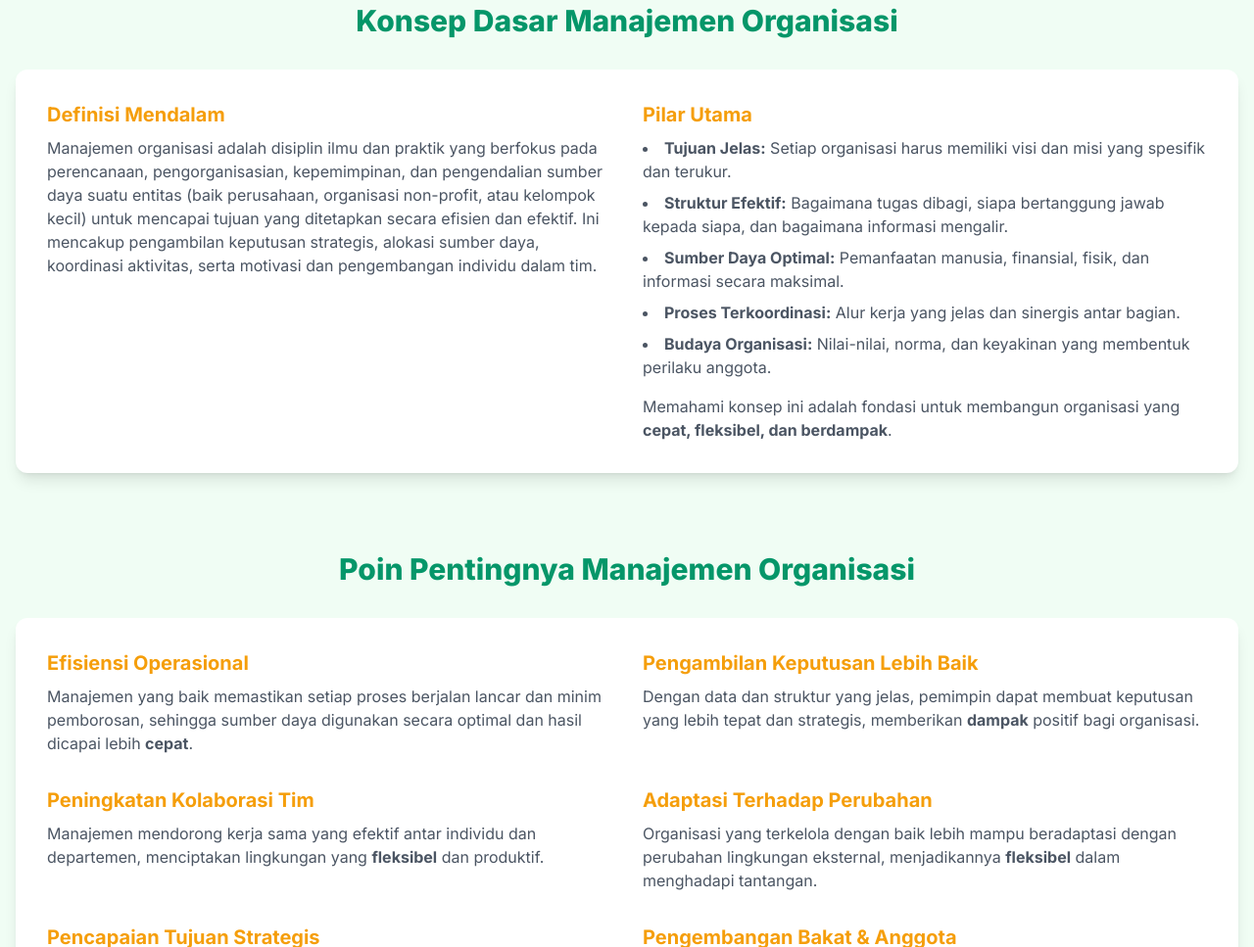
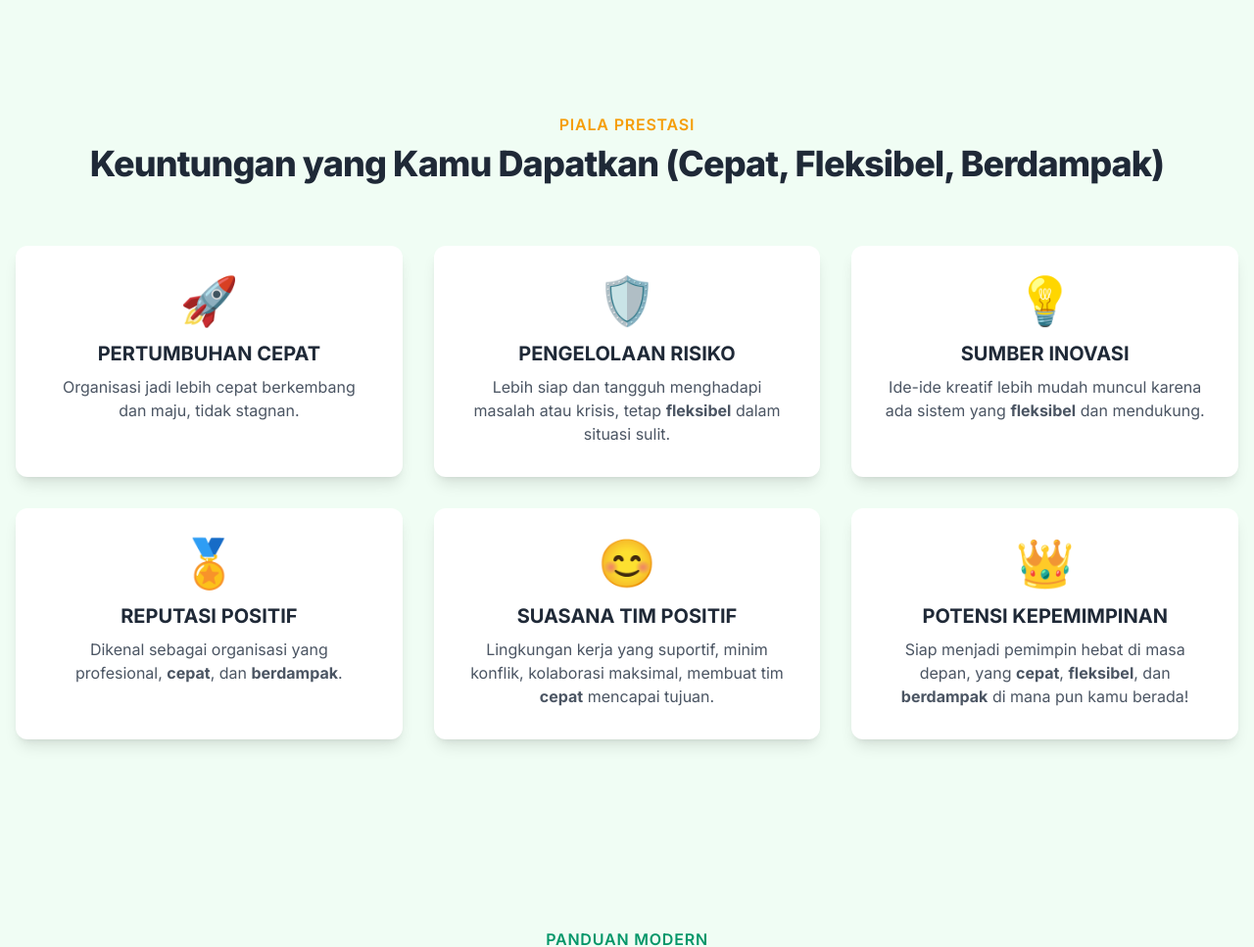
Before and after one commit to rohisrachman/manajemen-organisasi-gen-z, a plain HTML site: page index.html in a window 1280 px wide. Shown: the part 1833-2800 px from the top of the page at 98% size. Drawn offline with nearby package versions, Linux system fonts and the light colour scheme.

Commit message:
Update index.html

```diff
--- a/index.html
+++ b/index.html
@@ -6,7 +6,7 @@
     <title>Manajemen Organisasi ala Gen Z: Cepat, Fleksibel, Berdampak</title>
 
     <!-- Chosen Palette: Stadium Vibes (Primary Background: #F0FDF4 - Very light green, Accent 1: #059669 - Darker Green, Accent 2: #F59E0B - Amber/Gold, Text/Primary: #1F2937 - Dark Slate Gray, Secondary Content/Borders: #9CA3AF - Medium Gray, Tertiary/Subtle: #DBEAFE - Light Blue) -->
-    <!-- Application Structure Plan: A single-page, vertical scrolling narrative experience. The structure guides the user from a high-level hook (Hero) -> foundational knowledge ('What' & 'Why' with new 'Konsep Dasar' and 'Poin Pentingnya MO') -> tangible benefits ('Loot') -> modern application ('Gen Z Update') -> new 'Tantangan MO Gen Z' -> new 'Strategi Sukses Organisasi Gen Z' -> a new 'Harapan untuk Organisasi Ini' (Word Cloud) -> conclusion (CTA). The Hall of Fame and Sandbox sections have been removed per user request, making the flow more concise. -->
+    <!-- Application Structure Plan: A single-page, vertical scrolling narrative experience. The structure guides the user from a high-level hook (Hero) -> foundational knowledge ('What' & 'Why') -> tangible benefits ('Loot') -> modern application ('Gen Z Update') -> new 'Tantangan MO Gen Z' -> new 'Strategi Sukses Organisasi Gen Z' -> a new 'Harapan untuk Organisasi Ini' (Word Cloud) -> conclusion (CTA). 'Konsep Dasar Manajemen Organisasi' and 'Poin Pentingnya Manajemen Organisasi' sections have been removed per user request. The Hall of Fame and Sandbox sections have been removed per user request, making the flow more concise. -->
     <!-- Visualization & Content Choices:
         - Hero: Goal: Hook -> Visual headline & bold text -> Justification: Grab attention instantly with World Cup theme.
         - POLC Diagram: Goal: Organize -> HTML/CSS Diagram -> Interaction: Static visual aid -> Justification: Simplifies the core framework without complex libraries.
@@ -146,7 +146,7 @@
                 Kuasai strategi yang membuatmu lincah beradaptasi, bergerak cepat, dan menghasilkan perubahan nyata dalam setiap proyek dan karirmu.
             </p>
             <p class="mt-2 text-lg md:text-xl text-gray-600 font-semibold">
-                Jihad Nurul Islami
+                Oleh : Jihad Nurul Islami
             </p>
             <a href="#the-what-and-why" class="mt-10 inline-block secondary-bg text-white font-bold py-3 px-8 rounded-full text-lg shadow-lg hover:bg-opacity-90 transition-transform transform hover:scale-105">
                 Kick-Off Pembelajaran 👇
@@ -211,59 +211,6 @@
                                     <p><strong class="block text-lg">Tim Makin Kompak (Cepat & Berdampak):</strong> Menciptakan suasana positif, minim drama. Semua tahu perannya, yang membuat tim bergerak <strong>cepat</strong> dan <strong>berdampak</strong>.</p>
                                 </li>
                             </ul>
-                        </div>
-                    </div>
-                </div>
-
-                <!-- New Sub-section: Konsep Dasar Manajemen Organisasi -->
-                <div class="mt-20 fade-in">
-                    <h3 class="text-3xl font-extrabold secondary-color text-center mb-8">Konsep Dasar Manajemen Organisasi</h3>
-                    <div class="grid md:grid-cols-2 gap-8 bg-white p-8 rounded-xl shadow-lg">
-                        <div>
-                            <h4 class="font-bold text-xl accent-color mb-2">Definisi Mendalam</h4>
-                            <p class="text-gray-600">Manajemen organisasi adalah disiplin ilmu dan praktik yang berfokus pada perencanaan, pengorganisasian, kepemimpinan, dan pengendalian sumber daya suatu entitas (baik perusahaan, organisasi non-profit, atau kelompok kecil) untuk mencapai tujuan yang ditetapkan secara efisien dan efektif. Ini mencakup pengambilan keputusan strategis, alokasi sumber daya, koordinasi aktivitas, serta motivasi dan pengembangan individu dalam tim.</p>
-                        </div>
-                        <div>
-                            <h4 class="font-bold text-xl accent-color mb-2">Pilar Utama</h4>
-                            <ul class="list-disc list-inside text-gray-600 space-y-2">
-                                <li><strong>Tujuan Jelas:</strong> Setiap organisasi harus memiliki visi dan misi yang spesifik dan terukur.</li>
-                                <li><strong>Struktur Efektif:</strong> Bagaimana tugas dibagi, siapa bertanggung jawab kepada siapa, dan bagaimana informasi mengalir.</li>
-                                <li><strong>Sumber Daya Optimal:</strong> Pemanfaatan manusia, finansial, fisik, dan informasi secara maksimal.</li>
-                                <li><strong>Proses Terkoordinasi:</strong> Alur kerja yang jelas dan sinergis antar bagian.</li>
-                                <li><strong>Budaya Organisasi:</strong> Nilai-nilai, norma, dan keyakinan yang membentuk perilaku anggota.</li>
-                            </ul>
-                            <p class="text-gray-600 mt-4">Memahami konsep ini adalah fondasi untuk membangun organisasi yang <strong>cepat, fleksibel, dan berdampak</strong>.</p>
-                        </div>
-                    </div>
-                </div>
-
-                <!-- New Sub-section: Poin Pentingnya Manajemen Organisasi -->
-                <div class="mt-20 fade-in">
-                    <h3 class="text-3xl font-extrabold secondary-color text-center mb-8">Poin Pentingnya Manajemen Organisasi</h3>
-                    <div class="grid md:grid-cols-2 gap-8 bg-white p-8 rounded-xl shadow-lg">
-                        <div>
-                            <h4 class="font-bold text-xl accent-color mb-2">Efisiensi Operasional</h4>
-                            <p class="text-gray-600">Manajemen yang baik memastikan setiap proses berjalan lancar dan minim pemborosan, sehingga sumber daya digunakan secara optimal dan hasil dicapai lebih <strong>cepat</strong>.</p>
-                        </div>
-                        <div>
-                            <h4 class="font-bold text-xl accent-color mb-2">Pengambilan Keputusan Lebih Baik</h4>
-                            <p class="text-gray-600">Dengan data dan struktur yang jelas, pemimpin dapat membuat keputusan yang lebih tepat dan strategis, memberikan <strong>dampak</strong> positif bagi organisasi.</p>
-                        </div>
-                        <div>
-                            <h4 class="font-bold text-xl accent-color mb-2">Peningkatan Kolaborasi Tim</h4>
-                            <p class="text-gray-600">Manajemen mendorong kerja sama yang efektif antar individu dan departemen, menciptakan lingkungan yang <strong>fleksibel</strong> dan produktif.</p>
-                        </div>
-                        <div>
-                            <h4 class="font-bold text-xl accent-color mb-2">Adaptasi Terhadap Perubahan</h4>
-                            <p class="text-gray-600">Organisasi yang terkelola dengan baik lebih mampu beradaptasi dengan perubahan lingkungan eksternal, menjadikannya <strong>fleksibel</strong> dalam menghadapi tantangan.</p>
-                        </div>
-                        <div>
-                            <h4 class="font-bold text-xl accent-color mb-2">Pencapaian Tujuan Strategis</h4>
-                            <p class="text-gray-600">Dengan perencanaan dan eksekusi yang terstruktur, organisasi lebih mungkin mencapai visi dan misi jangka panjangnya, menghasilkan <strong>dampak</strong> yang signifikan.</p>
-                        </div>
-                        <div>
-                            <h4 class="font-bold text-xl accent-color mb-2">Pengembangan Bakat & Anggota</h4>
-                            <p class="text-gray-600">Manajemen yang efektif menciptakan peluang bagi anggota untuk tumbuh dan berkembang, meningkatkan potensi individu dan kolektif yang pada akhirnya <strong>berdampak</strong> positif pada organisasi.</p>
                         </div>
                     </div>
                 </div>
@@ -517,7 +464,7 @@
                     const span = document.createElement('span');
                     span.textContent = word;
 
-                    let fontSizeClass = 'text-sm';
+                    let fontSizeClass = 'text-base'; // Base font size
                     if (freq / maxFreq > 0.8) {
                         fontSizeClass = 'text-3xl font-extrabold';
                     } else if (freq / maxFreq > 0.6) {
```
